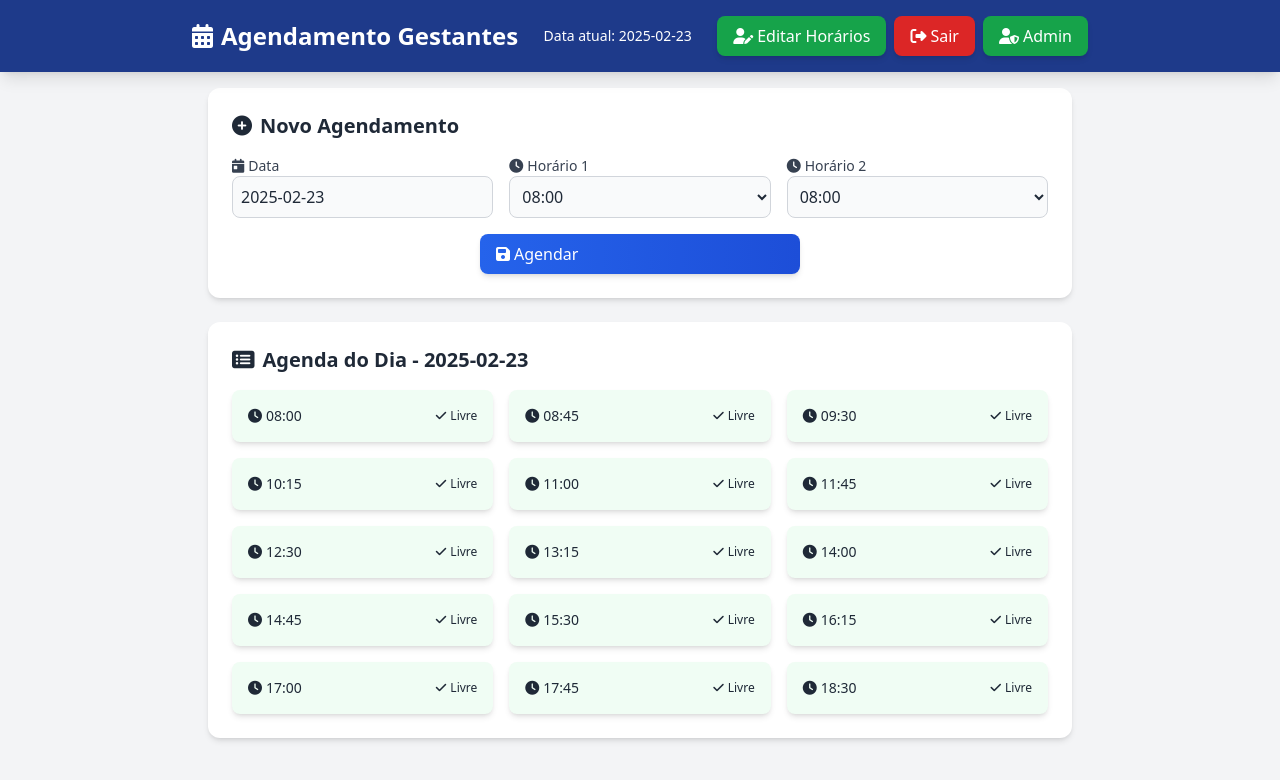
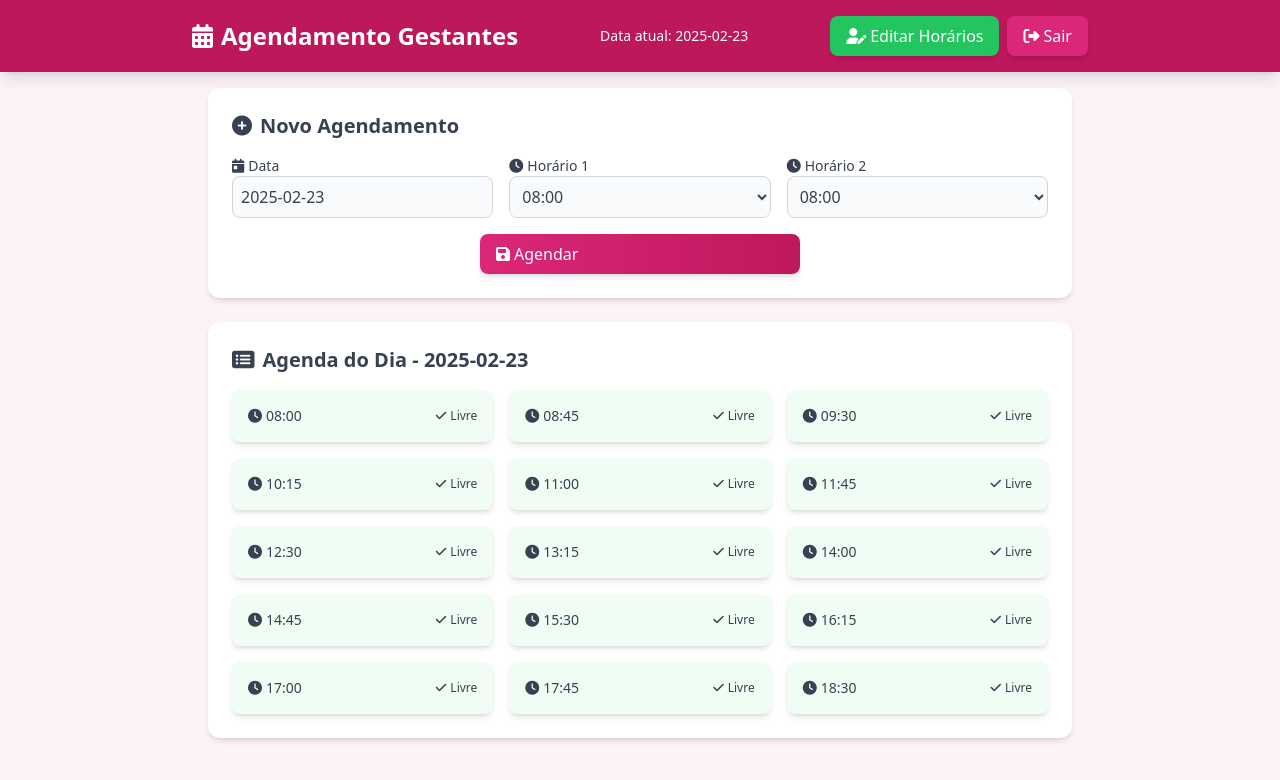
Before and after one commit to llypeDev/agendamento_gestantes, a Flask app: page / in a window 1280 px wide. Shown: the top 780 px of the page. Run offline with Flask 3, Linux system fonts and the light colour scheme; the visitor is signed in with stand-in values (Sample User, id 1); data that the repository does not hold is empty; some libraries are stand-ins or nearby versions.

Commit message:
Atualizando projeto com paleta de cores rosa, removendo login admin para gestantes logadas, e adicionando prompt de instalação PWA

```diff
--- a/static/script.js
+++ b/static/script.js
@@ -33,7 +33,7 @@ document.addEventListener("DOMContentLoaded", () => {
     }
 
     // Animação do formulário (index, login, gestante_login, gestante_edit)
-    const forms = document.querySelectorAll(".form-grid");
+    const forms = document.querySelectorAll(".grid");
     forms.forEach(form => {
         form.style.opacity = "0";
         form.style.transform = "translateY(20px)";
@@ -67,4 +67,55 @@ document.addEventListener("DOMContentLoaded", () => {
             row.style.transform = "translateY(0)";
         }, index * 50);
     });
+
+    // Notificação para instalar o PWA
+    let deferredPrompt;
+
+    window.addEventListener('beforeinstallprompt', (e) => {
+        // Impede o prompt padrão do navegador
+        e.preventDefault();
+        deferredPrompt = e;
+
+        // Mostra um modal personalizado
+        const installPrompt = document.createElement('div');
+        installPrompt.innerHTML = `
+            <div class="fixed inset-0 bg-gray-900 bg-opacity-50 flex items-center justify-center z-50">
+                <div class="bg-white p-6 rounded-lg shadow-lg max-w-sm w-full">
+                    <h2 class="text-lg font-semibold text-gray-800 mb-3">Instale o App!</h2>
+                    <p class="text-sm text-gray-600 mb-4">Adicione o Agendamento Gestantes à sua tela inicial para um acesso rápido.</p>
+                    <div class="flex gap-2">
+                        <button id="installBtn" class="bg-pink-600 text-white px-4 py-2 rounded-lg font-medium hover:bg-pink-700 hover:-translate-y-0.5 transition-all duration-200">Instalar</button>
+                        <button id="cancelBtn" class="bg-gray-300 text-gray-800 px-4 py-2 rounded-lg font-medium hover:bg-gray-400 hover:-translate-y-0.5 transition-all duration-200">Cancelar</button>
+                    </div>
+                </div>
+            </div>
+        `;
+        document.body.appendChild(installPrompt);
+
+        // Evento para instalar
+        document.getElementById('installBtn').addEventListener('click', () => {
+            if (deferredPrompt) {
+                deferredPrompt.prompt();
+                deferredPrompt.userChoice.then((choiceResult) => {
+                    if (choiceResult.outcome === 'accepted') {
+                        console.log('Usuário aceitou a instalação');
+                    } else {
+                        console.log('Usuário recusou a instalação');
+                    }
+                    deferredPrompt = null;
+                });
+            }
+            document.body.removeChild(installPrompt);
+        });
+
+        // Evento para cancelar
+        document.getElementById('cancelBtn').addEventListener('click', () => {
+            document.body.removeChild(installPrompt);
+        });
+    });
+
+    // Verifica se o app já está instalado
+    window.addEventListener('appinstalled', (event) => {
+        console.log('App instalado com sucesso');
+    });
 });
--- a/templates/index.html
+++ b/templates/index.html
@@ -8,7 +8,7 @@
     <link rel="stylesheet" href="https://cdn.jsdelivr.net/npm/flatpickr/dist/flatpickr.min.css">
     <link rel="stylesheet" href="https://cdnjs.cloudflare.com/ajax/libs/font-awesome/6.5.1/css/all.min.css">
     <link rel="manifest" href="{{ url_for('static', filename='manifest.json') }}">
-    <meta name="theme-color" content="#1e3a8a">
+    <meta name="theme-color" content="#ff6b9c">
     <script>
         if ('serviceWorker' in navigator) {
             window.addEventListener('load', () => {
@@ -25,8 +25,8 @@
     <script src="https://cdn.jsdelivr.net/npm/flatpickr"></script>
     <script src="{{ url_for('static', filename='script.js') }}" defer></script>
 </head>
-<body class="bg-gray-100 text-gray-800 font-sans">
-    <header class="bg-blue-900 text-white p-4 shadow-lg sticky top-0 z-50">
+<body class="bg-pink-50 text-gray-700 font-sans">
+    <header class="bg-pink-700 text-white p-4 shadow-lg sticky top-0 z-50">
         <div class="max-w-4xl mx-auto flex flex-col sm:flex-row justify-between items-center gap-4">
             <h1 class="text-2xl font-bold flex items-center gap-2">
                 <i class="fas fa-calendar-alt"></i> Agendamento Gestantes
@@ -34,20 +34,20 @@
             <p class="text-sm font-light">Data atual: {{ hoje }}</p>
             <div class="flex gap-2 flex-col sm:flex-row">
                 {% if is_logged_in %}
-                    <a href="{{ url_for('gestante_edit') }}" class="bg-green-600 text-white px-4 py-2 rounded-lg font-medium flex items-center gap-1 shadow-md hover:bg-green-700 hover:-translate-y-0.5 transition-all duration-200">
+                    <a href="{{ url_for('gestante_edit') }}" class="bg-green-500 text-white px-4 py-2 rounded-lg font-medium flex items-center gap-1 shadow-md hover:bg-green-600 hover:-translate-y-0.5 transition-all duration-200">
                         <i class="fas fa-user-edit"></i> Editar Horários
                     </a>
-                    <a href="{{ url_for('gestante_logout') }}" class="bg-red-600 text-white px-4 py-2 rounded-lg font-medium flex items-center gap-1 shadow-md hover:bg-red-700 hover:-translate-y-0.5 transition-all duration-200">
+                    <a href="{{ url_for('gestante_logout') }}" class="bg-pink-600 text-white px-4 py-2 rounded-lg font-medium flex items-center gap-1 shadow-md hover:bg-pink-700 hover:-translate-y-0.5 transition-all duration-200">
                         <i class="fas fa-sign-out-alt"></i> Sair
                     </a>
                 {% else %}
-                    <a href="{{ url_for('gestante_login') }}" class="bg-blue-600 text-white px-4 py-2 rounded-lg font-medium flex items-center gap-1 shadow-md hover:bg-blue-700 hover:-translate-y-0.5 transition-all duration-200">
+                    <a href="{{ url_for('gestante_login') }}" class="bg-pink-600 text-white px-4 py-2 rounded-lg font-medium flex items-center gap-1 shadow-md hover:bg-pink-700 hover:-translate-y-0.5 transition-all duration-200">
                         <i class="fas fa-user"></i> Login Gestante
                     </a>
+                    <a href="{{ url_for('admin_login') }}" class="bg-green-500 text-white px-4 py-2 rounded-lg font-medium flex items-center gap-1 shadow-md hover:bg-green-600 hover:-translate-y-0.5 transition-all duration-200">
+                        <i class="fas fa-user-shield"></i> Admin
+                    </a>
                 {% endif %}
-                <a href="{{ url_for('admin_login') }}" class="bg-green-600 text-white px-4 py-2 rounded-lg font-medium flex items-center gap-1 shadow-md hover:bg-green-700 hover:-translate-y-0.5 transition-all duration-200">
-                    <i class="fas fa-user-shield"></i> Admin
-                </a>
             </div>
         </div>
     </header>
@@ -64,7 +64,7 @@
         {% endwith %}
 
         <section class="bg-white p-6 rounded-xl shadow-md mb-6 hover:-translate-y-1 transition-all duration-200">
-            <h2 class="text-xl font-semibold text-gray-800 mb-4 flex items-center gap-2">
+            <h2 class="text-xl font-semibold text-gray-700 mb-4 flex items-center gap-2">
                 <i class="fas fa-plus-circle"></i> Novo Agendamento
             </h2>
             <form method="POST" class="grid grid-cols-1 sm:grid-cols-3 gap-4">
@@ -72,13 +72,13 @@
                     <label for="data" class="block text-sm font-medium text-gray-700 flex items-center gap-1">
                         <i class="fas fa-calendar-day"></i> Data
                     </label>
-                    <input type="text" id="data" name="data" value="{{ data_selecionada }}" required class="w-full p-2 border border-gray-300 rounded-lg bg-gray-50 focus:border-blue-600 focus:ring-2 focus:ring-blue-100 outline-none transition-all duration-200">
+                    <input type="text" id="data" name="data" value="{{ data_selecionada }}" required class="w-full p-2 border border-gray-300 rounded-lg bg-gray-50 focus:border-pink-600 focus:ring-2 focus:ring-pink-100 outline-none transition-all duration-200">
                 </div>
                 <div class="form-group">
                     <label for="horario1" class="block text-sm font-medium text-gray-700 flex items-center gap-1">
                         <i class="fas fa-clock"></i> Horário 1
                     </label>
-                    <select id="horario1" name="horario1" required class="w-full p-2 border border-gray-300 rounded-lg bg-gray-50 focus:border-blue-600 focus:ring-2 focus:ring-blue-100 outline-none transition-all duration-200">
+                    <select id="horario1" name="horario1" required class="w-full p-2 border border-gray-300 rounded-lg bg-gray-50 focus:border-pink-600 focus:ring-2 focus:ring-pink-100 outline-none transition-all duration-200">
                         {% for horario in horarios %}
                             <option value="{{ horario }}" {% if horario in horarios_ocupados %}disabled{% endif %}>
                                 {{ horario }} {% if horario in horarios_ocupados %}(Ocupado){% endif %}
@@ -90,7 +90,7 @@
                     <label for="horario2" class="block text-sm font-medium text-gray-700 flex items-center gap-1">
                         <i class="fas fa-clock"></i> Horário 2
                     </label>
-                    <select id="horario2" name="horario2" required class="w-full p-2 border border-gray-300 rounded-lg bg-gray-50 focus:border-blue-600 focus:ring-2 focus:ring-blue-100 outline-none transition-all duration-200">
+                    <select id="horario2" name="horario2" required class="w-full p-2 border border-gray-300 rounded-lg bg-gray-50 focus:border-pink-600 focus:ring-2 focus:ring-pink-100 outline-none transition-all duration-200">
                         {% for horario in horarios %}
                             <option value="{{ horario }}" {% if horario in horarios_ocupados %}disabled{% endif %}>
                                 {{ horario }} {% if horario in horarios_ocupados %}(Ocupado){% endif %}
@@ -98,23 +98,23 @@
                         {% endfor %}
                     </select>
                 </div>
-                <button type="submit" class="bg-gradient-to-r from-blue-600 to-blue-700 text-white px-4 py-2 rounded-lg font-medium flex items-center gap-1 shadow-md hover:from-blue-700 hover:to-blue-800 hover:-translate-y-0.5 transition-all duration-200 col-span-1 sm:col-span-3 w-full max-w-xs mx-auto">
+                <button type="submit" class="bg-gradient-to-r from-pink-600 to-pink-700 text-white px-4 py-2 rounded-lg font-medium flex items-center gap-1 shadow-md hover:from-pink-700 hover:to-pink-800 hover:-translate-y-0.5 transition-all duration-200 col-span-1 sm:col-span-3 w-full max-w-xs mx-auto">
                     <i class="fas fa-save"></i> Agendar
                 </button>
             </form>
         </section>
 
         <section class="bg-white p-6 rounded-xl shadow-md hover:-translate-y-1 transition-all duration-200">
-            <h2 class="text-xl font-semibold text-gray-800 mb-4 flex items-center gap-2">
+            <h2 class="text-xl font-semibold text-gray-700 mb-4 flex items-center gap-2">
                 <i class="fas fa-list-alt"></i> Agenda do Dia - {{ data_selecionada }}
             </h2>
             <div class="grid grid-cols-1 sm:grid-cols-2 lg:grid-cols-3 gap-4">
                 {% for horario in horarios %}
                     <div class="agenda-card p-4 rounded-lg shadow-md flex flex-col sm:flex-row justify-between items-center gap-2 {{ 'bg-green-50' if horario not in horarios_ocupados else 'bg-red-50' }} hover:-translate-y-1 transition-all duration-200">
-                        <span class="time text-sm font-medium text-gray-800 flex items-center gap-1">
+                        <span class="time text-sm font-medium text-gray-700 flex items-center gap-1">
                             <i class="fas fa-clock"></i> {{ horario }}
                         </span>
-                        <span class="status text-xs font-medium text-gray-800 flex items-center gap-1">
+                        <span class="status text-xs font-medium text-gray-700 flex items-center gap-1">
                             {% for agendamento in agendamentos %}
                                 {% if agendamento[1] == horario or agendamento[2] == horario %}
                                     <i class="fas fa-user-check"></i> {{ agendamento[0] }}
```
Also changed, not shown: templates/admin.html (+17 -17 lines), templates/gestante_edit.html (+10 -10 lines), templates/gestante_edit_gestante.html (+11 -11 lines), templates/gestante_login.html (+7 -7 lines), templates/login.html (+7 -7 lines), static/manifest.json.
